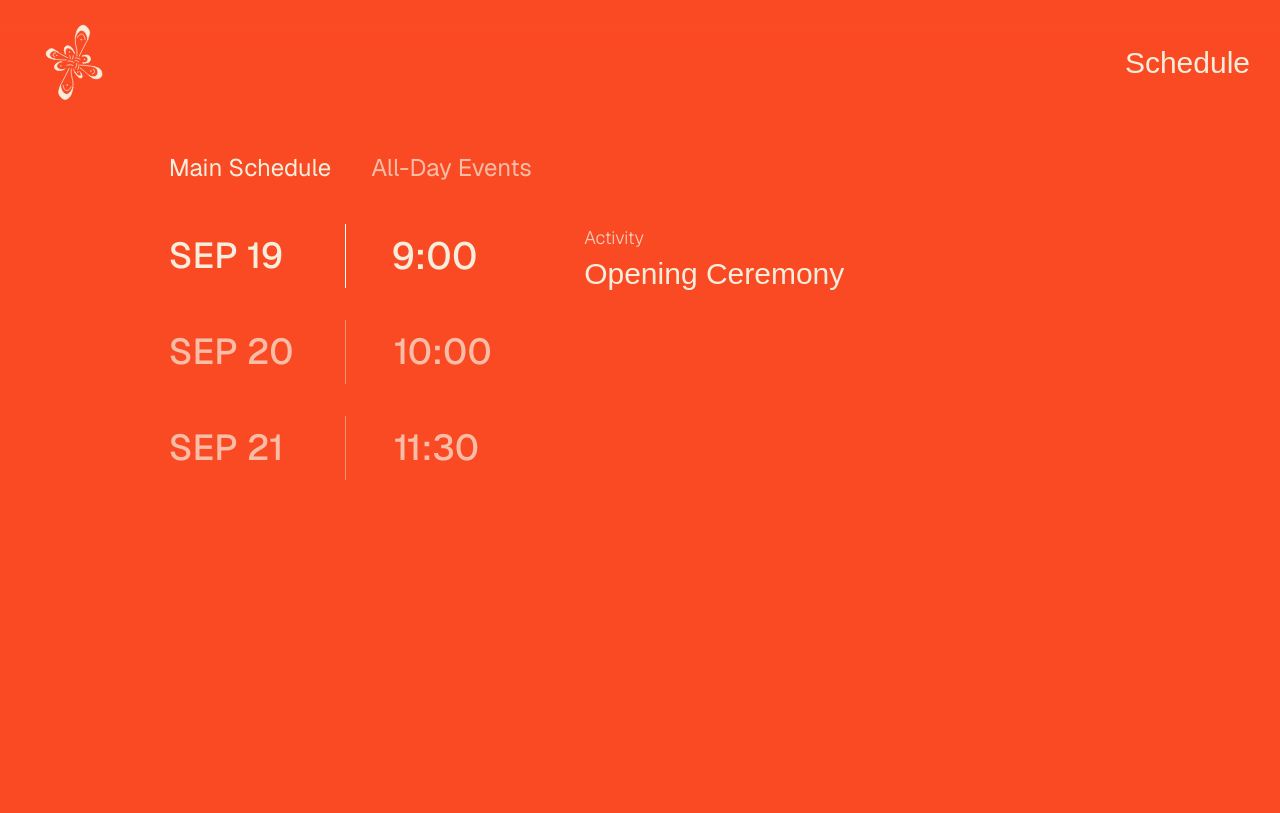
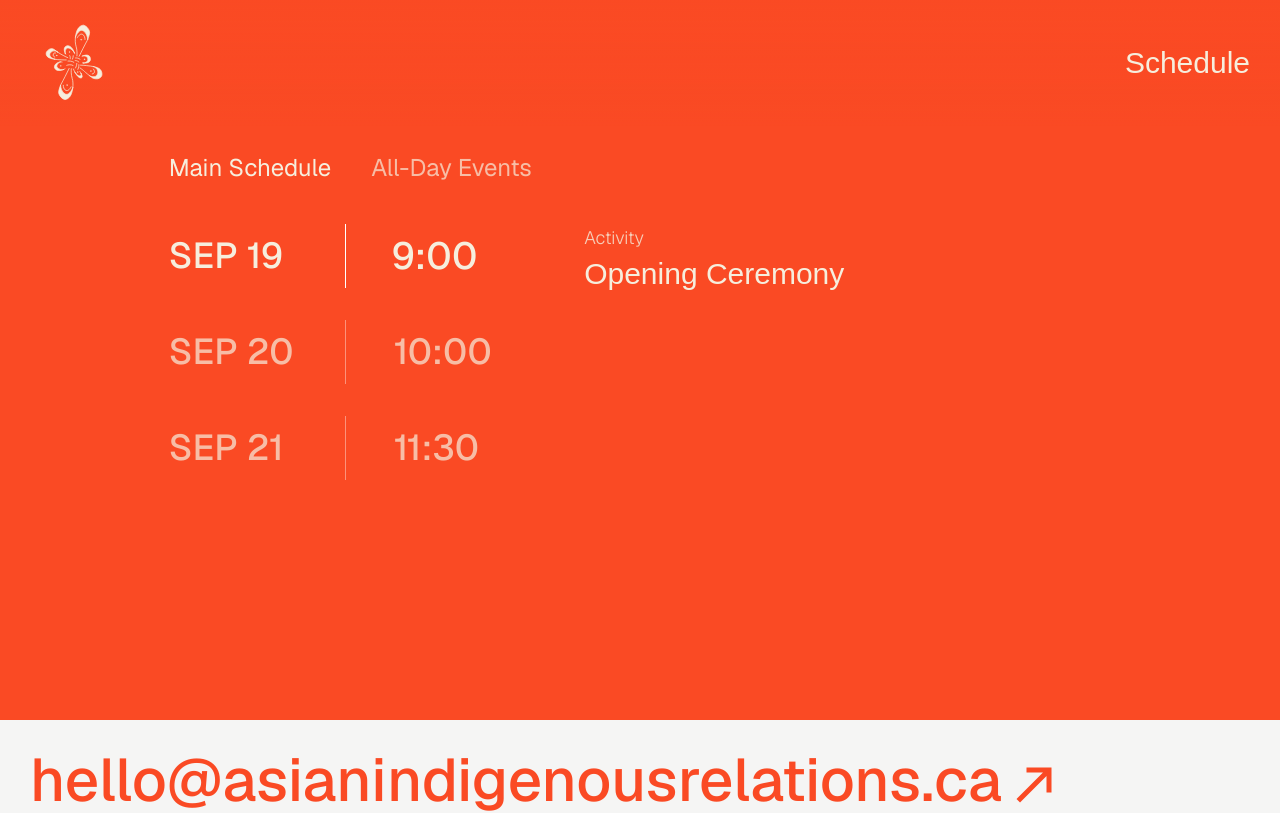
Before and after one commit to cyncui/air_symposium, a Next.js app: page /schedule in a window 1280 px wide. Shown: the top 813 px of the page. Built offline with nearby package versions, Linux system fonts and the light colour scheme; a web font is replaced by a local one.

Commit message:
footer added to schedule page

```diff
--- a/src/pages/schedule/index.tsx
+++ b/src/pages/schedule/index.tsx
@@ -2,6 +2,7 @@
 
 import { useState, useEffect, useRef } from "react";
 import { motion, useScroll, useTransform } from "framer-motion";
+import { Footer } from "@/components/Footer/Footer";
 
 export default function SchedulePage() {
   const [activeTab, setActiveTab] = useState("main");
@@ -156,11 +157,16 @@
   const parallaxY2 = useTransform(scrollY, [0, 300], [0, -30]);
   const parallaxY3 = useTransform(scrollY, [0, 300], [0, -70]);
 
+  const [isHoveringSchedule, setIsHoveringSchedule] = useState(false);
+
   useEffect(() => {
     let scrollAccumulator = 0;
     const scrollThreshold = 100; // Higher number = slower scrolling
 
-    const handleGlobalWheel = (e: WheelEvent) => {
+    const handleWheel = (e: WheelEvent) => {
+      // Only handle scroll if hovering over the schedule component
+      if (!isHoveringSchedule) return;
+
       e.preventDefault();
 
       // Accumulate scroll delta
@@ -195,9 +201,9 @@
       }
     };
 
-    window.addEventListener("wheel", handleGlobalWheel, { passive: false });
-    return () => window.removeEventListener("wheel", handleGlobalWheel);
-  }, [selectedTime, times]);
+    window.addEventListener("wheel", handleWheel, { passive: false });
+    return () => window.removeEventListener("wheel", handleWheel);
+  }, [selectedTime, times, isHoveringSchedule]);
 
   const handleDateChange = (date: string) => {
     setSelectedDate(date);
@@ -224,8 +230,13 @@
       : allDayEventsContent[selectedDate as keyof typeof allDayEventsContent] || allDayEventsContent["SEP 19"];
 
   return (
-    <div className="min-h-screen mt-30 relative overflow-hidden max-sm:w-full px-7.5 mx-auto w-10/12 flex">
-      <div className="relative z-10 p-4 md:p-6 lg:p-8 w-full">
+        <main>
+      <div
+        className="min-h-[600px] max-sm:min-h-screen mt-30 relative overflow-hidden max-sm:w-full px-7.5 mx-auto w-10/12 flex"
+        onMouseEnter={() => setIsHoveringSchedule(true)}
+        onMouseLeave={() => setIsHoveringSchedule(false)}
+      >
+        <div className="relative z-10 p-4 md:p-6 lg:p-8 w-full">
         <div className="flex gap-6 mb-6 md:gap-8 md:mb-8 lg:gap-10 lg:mb-10">
           <button
             onClick={() => setActiveTab("main")}
@@ -376,5 +387,7 @@
         </div>
       </div>
     </div>
+    {/* <Footer /> */}
+    </main>
   );
 }
```
